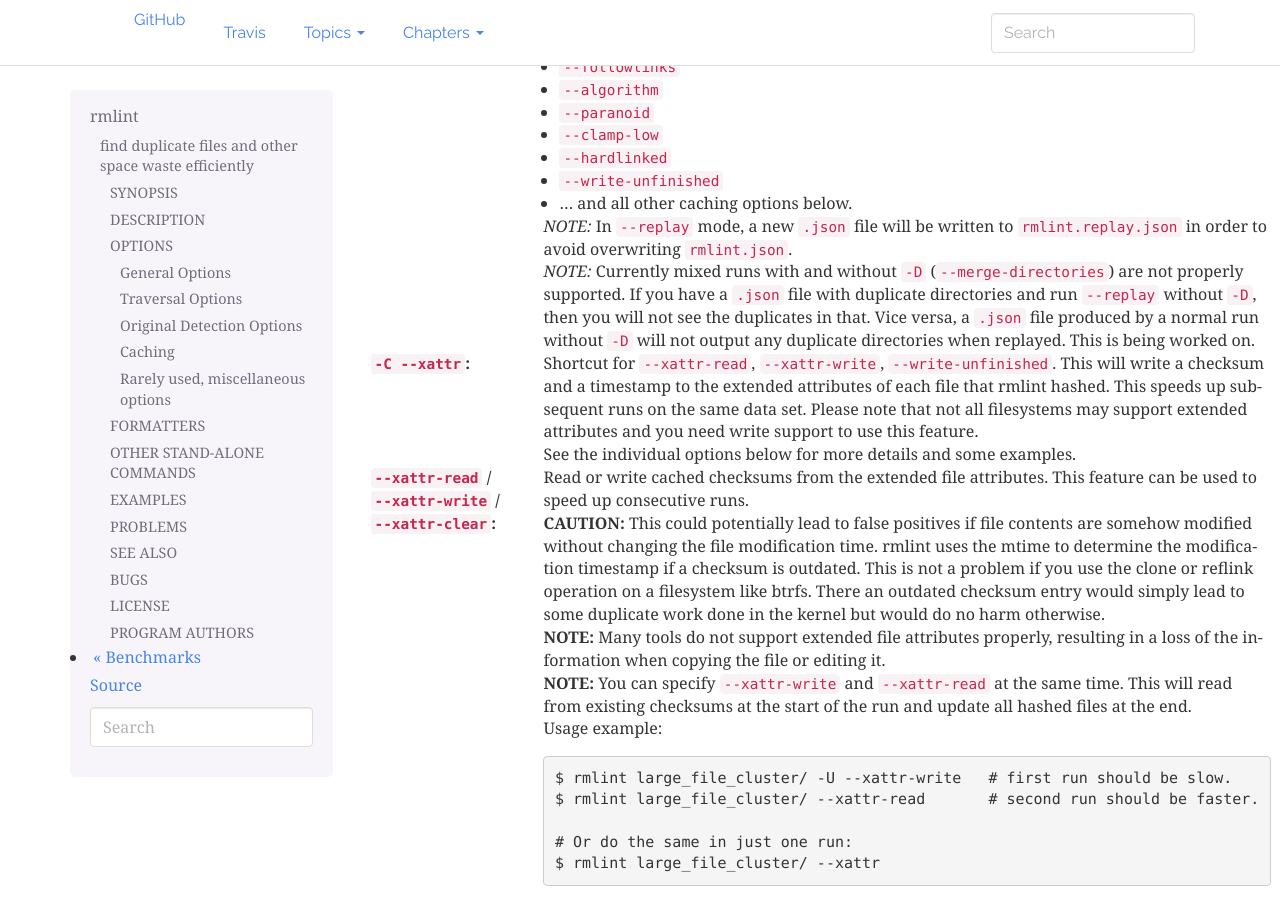
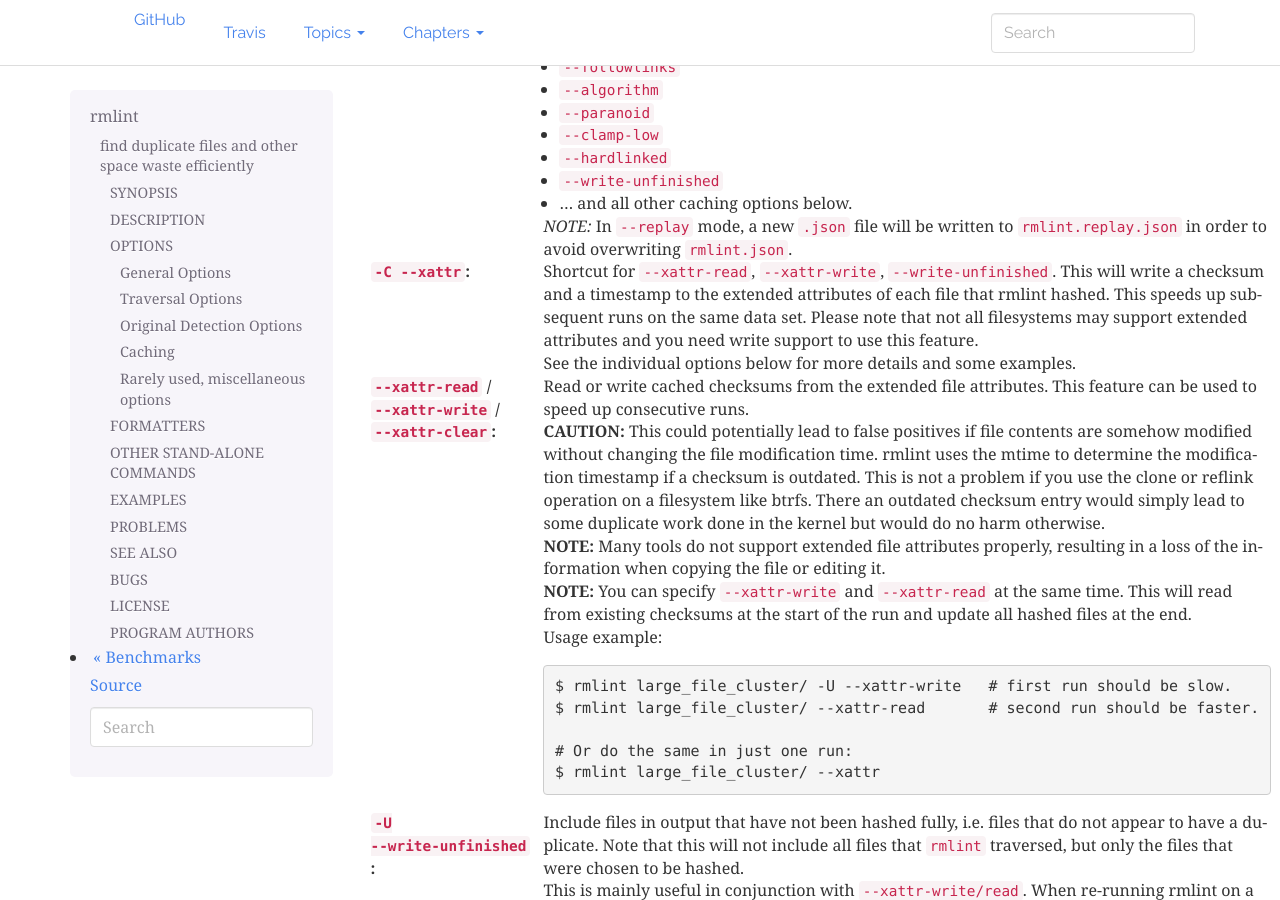
Before and after one commit to sahib/rmlint, a Sphinx documentation site: the page built from docs/rmlint.1.rst, in a window 1280 px wide and 900 px high, scrolled down 8810 px. Built offline with Sphinx 7.4.7, drawn with Linux system fonts in a browser that asks for light colours.

Commit message:
docs: remove note about mix of --replay and -D

```diff
--- a/docs/rmlint.1.rst
+++ b/docs/rmlint.1.rst
@@ -514,13 +514,6 @@
     *NOTE:* In ``--replay`` mode, a new ``.json`` file will be written to
     ``rmlint.replay.json`` in order to avoid overwriting ``rmlint.json``.
 
-    *NOTE:* Currently mixed runs with and without ``-D``
-    (``--merge-directories``) are not properly supported. If you have
-    a ``.json`` file with duplicate  directories and run ``--replay`` without
-    ``-D``, then you will not see the duplicates in that. Vice versa,
-    a ``.json`` file produced by a normal run without ``-D`` will not output
-    any duplicate directories when replayed. This is being worked on.
-
 :``-C --xattr``:
 
     Shortcut for ``--xattr-read``, ``--xattr-write``, ``--write-unfinished``.
```
